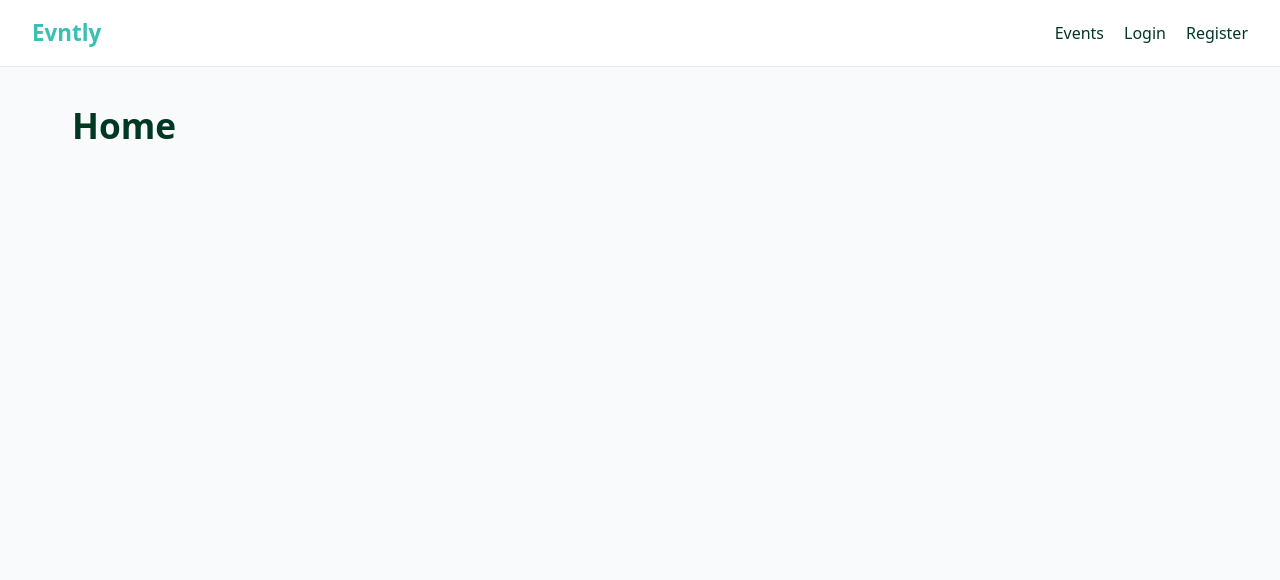
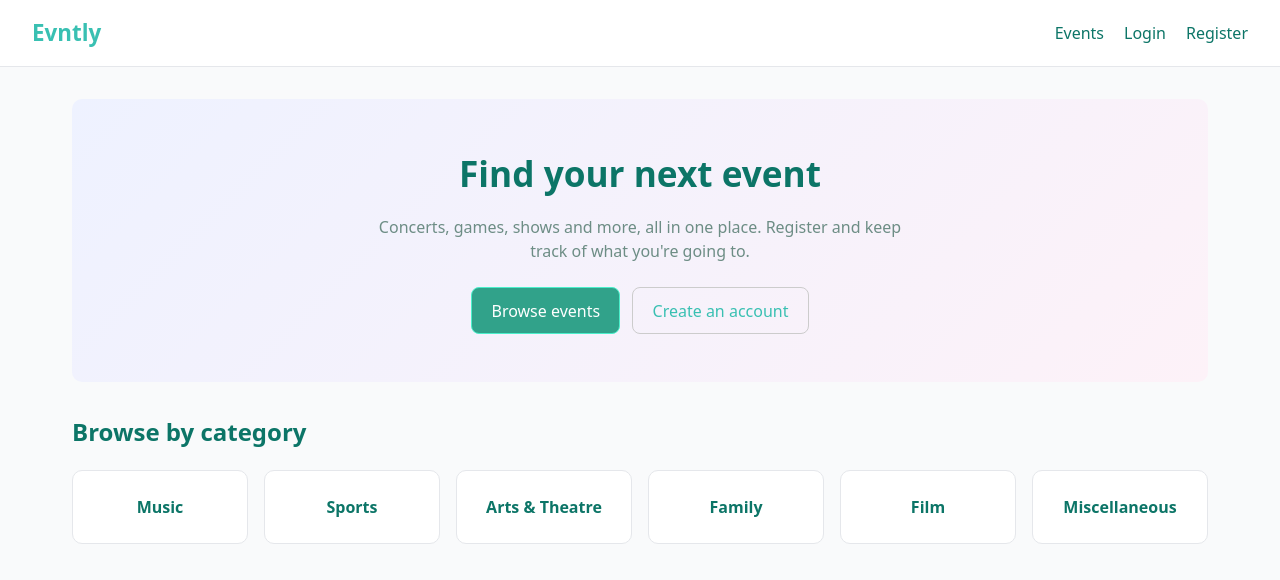
Before and after one commit to imsbrb/Event-Management-System, a React (Vite) app: page / in a window 1280 px wide. Shown: the top 580 px of the page. Built offline with nearby package versions, Linux system fonts and the light colour scheme; no server answers.

Commit message:
Add home page with category shortcuts and 404 page

```diff
--- a/src/App.css
+++ b/src/App.css
@@ -99,7 +99,7 @@
   height: 36px;
   margin: 0 auto 0.5rem;
   border: 4px solid #ddd;
-  border-top-color: #555;
+  border-top-color: #74cdb4;
   border-radius: 50%;
   animation: spin 0.8s linear infinite;
 }
@@ -184,7 +184,7 @@
   margin-bottom: 1.5rem;
 }
 .muted {
-  color: #666;
+  color: #5f7a76;
   font-size: 0.9rem;
 }
 .btn-outline {
@@ -269,7 +269,7 @@
 .empty-state {
   text-align: center;
   padding: 3rem 1rem;
-  color: #555;
+  color: #637a77;
 }
 .auth-page {
   max-width: 420px;
@@ -318,3 +318,41 @@
   font-size: 0.9rem;
   margin: 0;
 }
+.hero {
+  text-align: center;
+  padding: 3rem 1rem;
+  margin-bottom: 2rem;
+  background: linear-gradient(135deg, #eef2ff, #fdf2f8);
+  border-radius: var(--radius);
+}
+.hero p {
+  color: var(--color-muted);
+  max-width: 560px;
+  margin: 0 auto 1.5rem;
+}
+.hero-actions {
+  display: flex;
+  justify-content: center;
+  flex-wrap: wrap;
+  gap: 0.75rem;
+}
+.category-grid {
+  display: grid;
+  grid-template-columns: repeat(auto-fill, minmax(160px, 1fr));
+  gap: 1rem;
+}
+.category-tile {
+  padding: 1.5rem 1rem;
+  text-align: center;
+  background: var(--color-surface);
+  border: 1px solid var(--color-border);
+  border-radius: var(--radius);
+  text-decoration: none;
+  color: var(--color-text);
+  font-weight: 600;
+  transition: border-color 0.15s, transform 0.15s;
+}
+.category-tile:hover {
+  border-color: var(--color-primary);
+  transform: translateY(-2px);
+}
--- a/src/index.css
+++ b/src/index.css
@@ -1,7 +1,7 @@
 :root {
   --color-primary: #39c0b2;
   --color-primary-dark: #227668;
-  --color-text: #013823;
+  --color-text: #0c7567;
   --color-muted: #6d8d85;
   --color-border: #e5e7eb;
   --color-bg: #f9fafb;
--- a/src/pages/Home.jsx
+++ b/src/pages/Home.jsx
@@ -1,3 +1,36 @@
+import { Link } from 'react-router-dom';
+import { useSelector } from 'react-redux';
+
+const CATEGORIES = ['Music', 'Sports', 'Arts & Theatre', 'Family', 'Film', 'Miscellaneous'];
+
 export default function Home() {
-  return <h1>Home</h1>;
+  const currentUser = useSelector((state) => state.auth.currentUser);
+
+  return (
+    <div className="home">
+      <section className="hero">
+        <h1>Find your next event</h1>
+        <p>Concerts, games, shows and more, all in one place. Register and keep track of what you're going to.</p>
+        <div className="hero-actions">
+          <Link to="/events" className="btn btn-primary">Browse events</Link>
+          {currentUser ? (
+            <Link to="/my-events" className="btn">My events</Link>
+          ) : (
+            <Link to="/register" className="btn">Create an account</Link>
+          )}
+        </div>
+      </section>
+
+      <section>
+        <h2>Browse by category</h2>
+        <div className="category-grid">
+          {CATEGORIES.map((name) => (
+            <Link key={name} to={`/events?category=${encodeURIComponent(name)}`} className="category-tile">
+              {name}
+            </Link>
+          ))}
+        </div>
+      </section>
+    </div>
+  );
 }
--- a/src/pages/NotFound.jsx
+++ b/src/pages/NotFound.jsx
@@ -1,3 +1,11 @@
+import { Link } from 'react-router-dom';
+
 export default function NotFound() {
-  return <h1>Page Not Found</h1>;
+  return (
+    <div className="empty-state">
+      <h1>Page not found</h1>
+      <p>The page you're looking for doesn't exist.</p>
+      <Link to="/" className="btn btn-primary">Go home</Link>
+    </div>
+  );
 }
```
